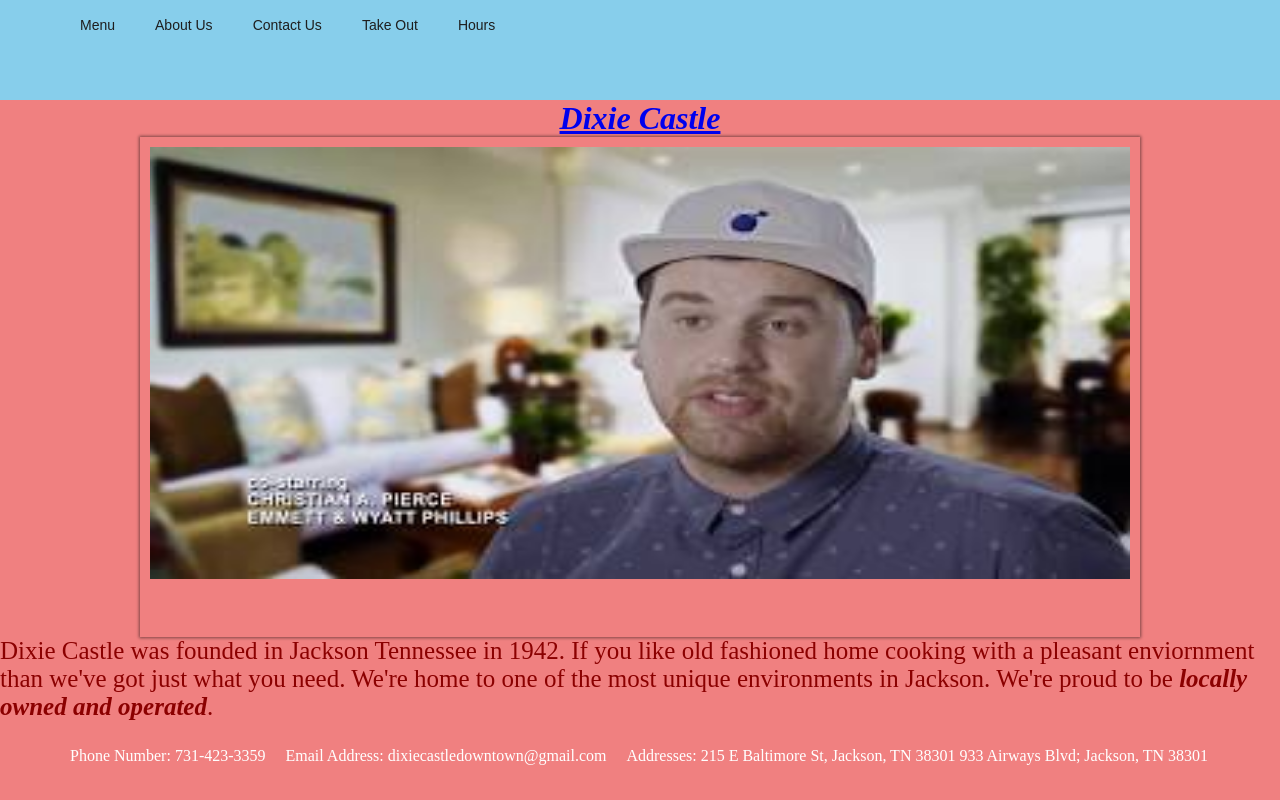
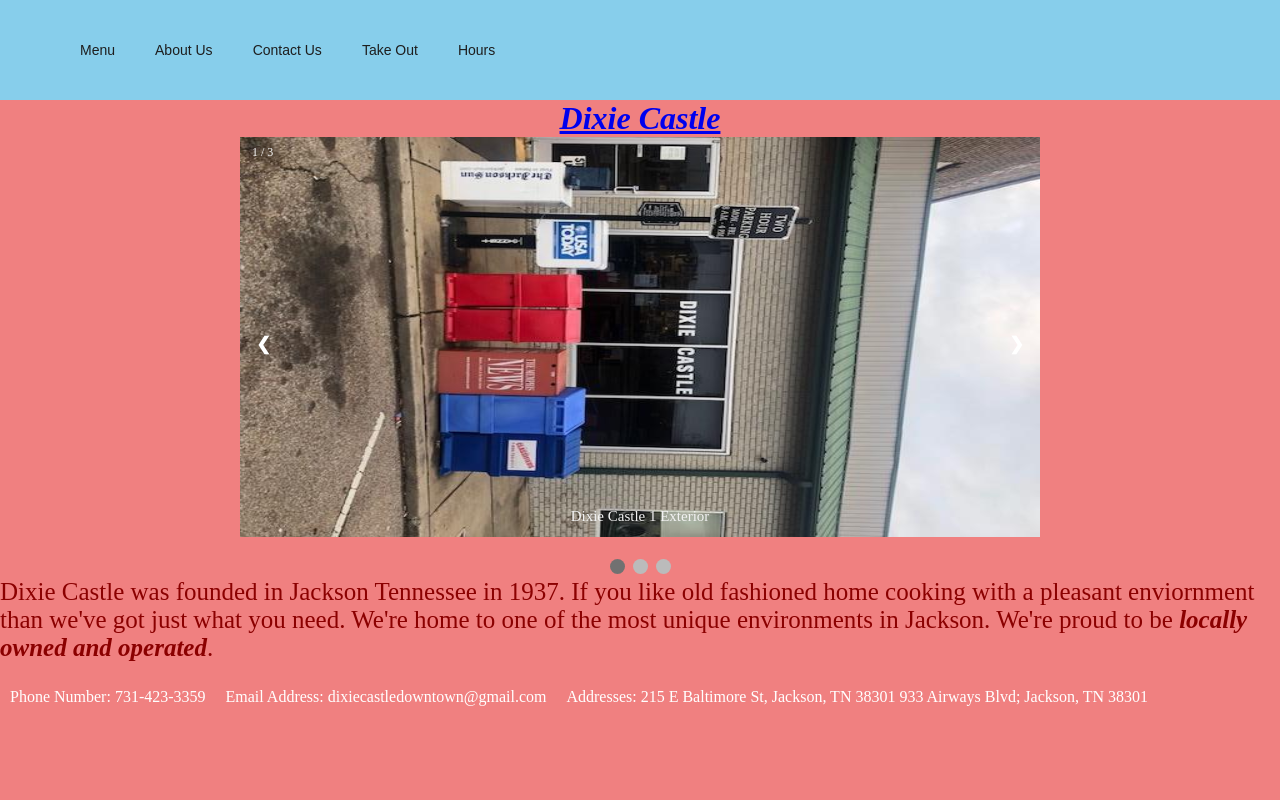
Before and after one commit to karlswor/dixie-castle, a plain HTML site: page index.html in a window 1280 px wide. Drawn offline with Linux system fonts and the light colour scheme.

Commit message:
bdfbhdfbdfb

```diff
--- a/css/main.css
+++ b/css/main.css
@@ -10,7 +10,7 @@
   font-size: "Times New Roman", Times, Serif;
 }
 
-ul {
+ .nav ul {
   list-style-type: none;
   margin: 0;
   padding: 0;
@@ -18,21 +18,21 @@
   margin-left: 60px;
 }
 
-li {
+ .nav li {
   list-style: none;
   display: inline-block;
   float: left;
   line-height: 100px;
 }
 
-li a {
-  display: block;
-  color: #B22222;
-  text-align: center;
-  padding: 14px 16px;
-  text-decoration: none;
-  background-color: #red;
-  font-size: 100px;
+.nav li a {
+ display: block;
+ color: white;
+ text-align: center;
+ padding: 14px 16px;
+ text-decoration: none;
+ background-color: #red;
+ font-size: 26px;
 }
 
 body {
@@ -45,14 +45,14 @@
   background-color: skyblue;
 }
 
-ul li {
+.footer ul li {
   list-style: none;
   display: inline-block;
   float: left;
   line-height: 50px;
 }
 
-ul li a {
+.nav ul li a {
   display: block;
   text-decoration: none;
   font-size: 14px;
@@ -62,7 +62,7 @@
   width: 100%;
 }
 
-ul li a:hover {
+.nav ul li a:hover {
   color: red;
 }
 
@@ -111,37 +111,91 @@
 .aboutus {
   font-size: 25px;
 }
-
-.galleryContainer {
+.hoursinfo {
+  font-size: 25px;
+}
+/* Slideshow container */
+.slideshow-container {
+  max-width: 800px;
+  position: relative;
+  margin: auto;
+}
+/* Hide the images by default */
+.mySlides {
+  display: ;
+}
+/* Next & previous buttons */
+.prev, .next {
+  cursor: pointer;
+  position: absolute;
+  top: 50%;
+  width: auto;
+  margin-top: -22px;
+  padding: 16px;
+  color: white;
+  font-weight: bold;
+  font-size: 18px;
+  transition: 0.6s ease;
+  border-radius: 0 3px 3px 0;
+  user-select: none;
+}
+/* Position the "next button" to the right */
+.next {
+  right: 0;
+  border-radius: 3px 0 0 3px;
+}
+/* On hover, add a black background color with a little bit see-through */
+.prev:hover, .next:hover {
+  background-color: rgba(0,0,0,0.8);
+}
+/* Caption text */
+.text {
+  color: #f2f2f2;
+  font-size: 15px;
+  padding: 8px 12px;
+  position: absolute;
+  bottom: 8px;
   width: 100%;
-  height: 500px;
-  max-width: 1000px;
-  user-select: none;
-  box-shadow: 0px 0px 3px 1px #00000078;
-  padding: 10px;
-  box-sizing: border-box;
-  margin: 0 auto;
+  text-align: center;
 }
-
-.galleryContainer .slideshowcontainer {
-  width: 100%;
-  height: 90%;
-  overflow: hidden;
-  background-color: gainsboro;
-  position: relative;
+/* Number text (1/3 etc) */
+.numbertext {
+  color: #f2f2f2;
+  font-size: 12px;
+  padding: 8px 12px;
+  position: absolute;
+  top: 0;
 }
-
-.galleryContainer .slideshowcontainer .imageHolder {
-  width: 100%;
-  height: 100%;
-  position: absolute;
+/* The dots/bullets/indicators */
+.dot {
+  cursor: pointer;
+  height: 15px;
+  width: 15px;
+  margin: 0 2px;
+  background-color: #bbb;
+  border-radius: 50%;
+  display: inline-block;
+  transition: background-color 0.6s ease;
 }
-
-.galleryContainer .slideshowcontainer .imageHolder img {
-  width: 100%;
-  height: 100%;
+.active, .dot:hover {
+  background-color: #717171;
 }
-
-.galleryContainer .slideshowcontainer .imageHolder .captionText {
-  display: none;
+/* Fading animation */
+.fade {
+  -webkit-animation-name: fade;
+  -webkit-animation-duration: 1.5s;
+  animation-name: fade;
+  animation-duration: 1.5s;
 }
+@-webkit-keyframes fade {
+  from {opacity: .4}
+  to {opacity: 1}
+}
+@keyframes fade {
+  from {opacity: .4}
+  to {opacity: 1}
+}
+img {
+  height: 400px;
+  width: 600px;
+}
--- a/index.html
+++ b/index.html
@@ -22,31 +22,37 @@
     <h1><a href="index.html"><em>Dixie Castle</em></a></h1>
 </div>
 
-    <!--carousal-->
-<div class="galleryContainer">
-  <div class="slideshowcontainer">
-    <div class="images">
-      <div class="imageHolder">
-        <img src="./img/bbquinn.jpg" class="css-img">
-        <p class="captionText"<caption Text-01</p>
-        </div>
-      <div class="imageHolder">
-        <img src="./img/blackdude.jpg" class="css-img">
-        <p class="captionText"<caption Text-02</p>
-      </div>
-      <div class="imageHolder">
-        <img src="./img/raven.jpg" class="css-img">
-        <p class="captionText"<caption Text-03</p>
-        </div>
-      <div class="imageHolder">
-        <img src="./img/duncan.jpg" class="css-img">
-        <p class="captionText"<caption Text-04</p>
-      </div>
-    </div>
-  </div>
+<!-- Slideshow container -->
+<div class="slideshow-container">
+  <!-- Full-width images with number and caption text -->
+ <div class="mySlides fade">
+   <div class="numbertext">1 / 3</div>
+   <img src="./img/dixiepooper.jpg" style="width:100%">
+   <div class="text">Dixie Castle 1 Exterior</div>
+ </div>
+ <div class="mySlides fade">
+   <div class="numbertext">2 / 3</div>
+   <img src="./img/dixierapper.jpg" style="width:100%">
+   <div class="text">Steak with Onions and fries!</div>
+ </div>
+ <div class="mySlides fade">
+   <div class="numbertext">3 / 3</div>
+   <img src="./img/originalcastleofdixie.jpg" style="width:100%">
+   <div class="text">Simi Out</div>
+ </div>
+ <!-- Next and previous buttons -->
+  <a class="prev" onclick="plusSlides(-1)">&#10094;</a>
+  <a class="next" onclick="plusSlides(1)">&#10095;</a>
+</div>
+<br>
+<!-- The dots/circles -->
+<div style="text-align:center">
+  <span class="dot" onclick="currentSlide(1)"></span>
+  <span class="dot" onclick="currentSlide(2)"></span>
+  <span class="dot" onclick="currentSlide(3)"></span>
 </div>
 
-    <p class="intro">Dixie Castle was founded in Jackson Tennessee in 1942. If you like old fashioned home cooking with a pleasant enviornment than we've got just what you need. We're home to one of the most unique environments in Jackson. We're
+    <p class="intro">Dixie Castle was founded in Jackson Tennessee in 1937. If you like old fashioned home cooking with a pleasant enviornment than we've got just what you need. We're home to one of the most unique environments in Jackson. We're
       proud to be <b><i>locally owned and operated</i></b>.</p>
 
 
@@ -65,7 +71,33 @@
         933 Airways Blvd; Jackson, TN 38301</li>
     </ul>
   </div>
-<script src="myScript.js"></script>
+<script>
+var slideIndex = 1;
+showSlides(slideIndex);
+// Next/previous controls
+function plusSlides(n) {
+  showSlides(slideIndex += n);
+}
+// Thumbnail image controls
+function currentSlide(n) {
+  showSlides(slideIndex = n);
+}
+function showSlides(n) {
+  var i;
+  var slides = document.getElementsByClassName("mySlides");
+  var dots = document.getElementsByClassName("dot");
+  if (n > slides.length) {slideIndex = 1}
+  if (n < 1) {slideIndex = slides.length}
+  for (i = 0; i < slides.length; i++) {
+      slides[i].style.display = "none";
+  }
+  for (i = 0; i < dots.length; i++) {
+     dots[i].className = dots[i].className.replace(" active", "");
+ }
+ slides[slideIndex-1].style.display = "block";
+ dots[slideIndex-1].className += " active";
+}
+</script>
 </body>
 
 </html>
```
Also changed, not shown: about_us.html (+2 -0 lines), contact_us.html (+1 -0 lines), hours.html (+4 -3 lines), menu.html (+1 -0 lines), take_out.html (+1 -0 lines), img/dixiepooper.jpg (added), img/dixierapper.jpg (added), img/originalcastleofdixie.jpg (added), 1 other file.
